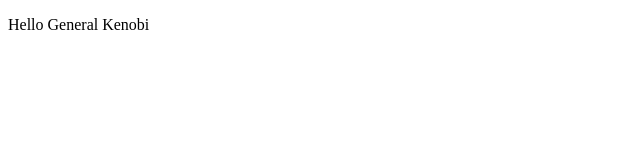
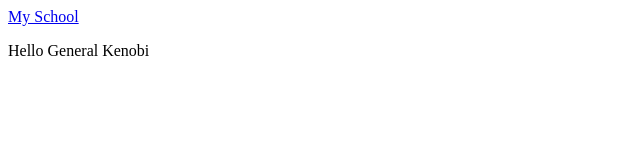
Before and after one commit to Starbaby004/GitDemo2023, a plain HTML site: page index.html in a window 1280 px wide. Shown: the whole page, without its empty margins (0-640 px from the left). Drawn offline with Linux system fonts and the light colour scheme.

Commit message:
My School link created

```diff
--- a/index.html
+++ b/index.html
@@ -7,6 +7,7 @@
     <title>Document</title>
 </head>
 <body>
-<p>Hello General Kenobi<p>
+<a href="nbcc.ca"> My School</a>
+<p>Hello General Kenobi</p>
 </body>
 </html>
```
